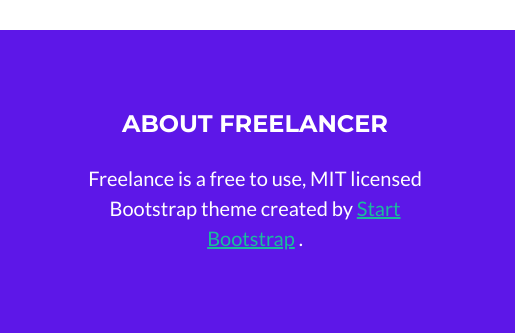
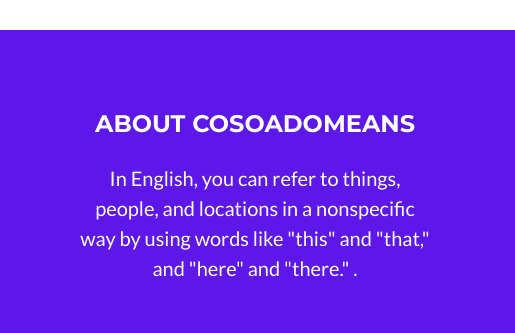
Before and after one commit to coremayu/github.io, a plain HTML site: page index.html in a window 1280 px wide. Shown: the part 2855-3188 px from the top of the page, 765-1280 px from the left. Drawn offline with nearby package versions, Linux system fonts and the light colour scheme.

Commit message:
add means

```diff
--- a/index.html
+++ b/index.html
@@ -213,10 +213,10 @@
                     </div>
                     <!-- Footer About Text-->
                     <div class="col-lg-4">
-                        <h4 class="text-uppercase mb-4">About Freelancer</h4>
+                        <h4 class="text-uppercase mb-4">About COSOADOmeans</h4>
                         <p class="lead mb-0">
-                            Freelance is a free to use, MIT licensed Bootstrap theme created by
-                            <a href="http://startbootstrap.com">Start Bootstrap</a>
+                            In English, you can refer to things, people, and locations in a nonspecific way by using words like "this" and "that," and "here" and "there."
+                           <!--link <a href="http://startbootstrap.com">Start Bootstrap</a>-->
                             .
                         </p>
                     </div>
```
